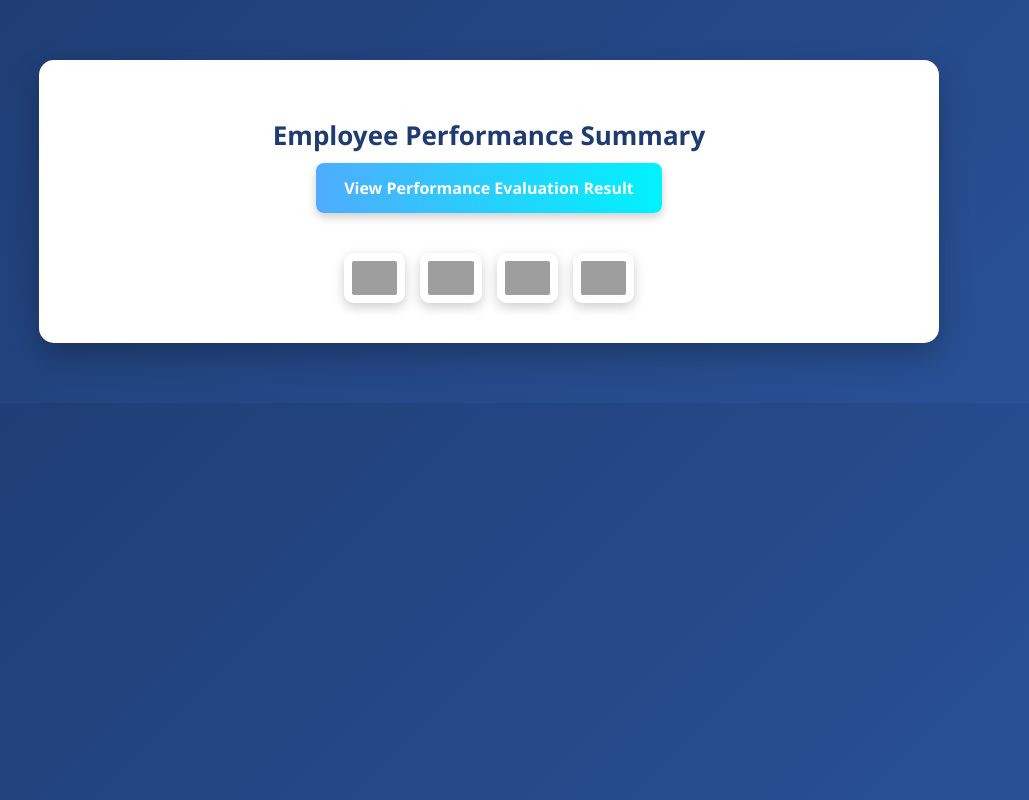
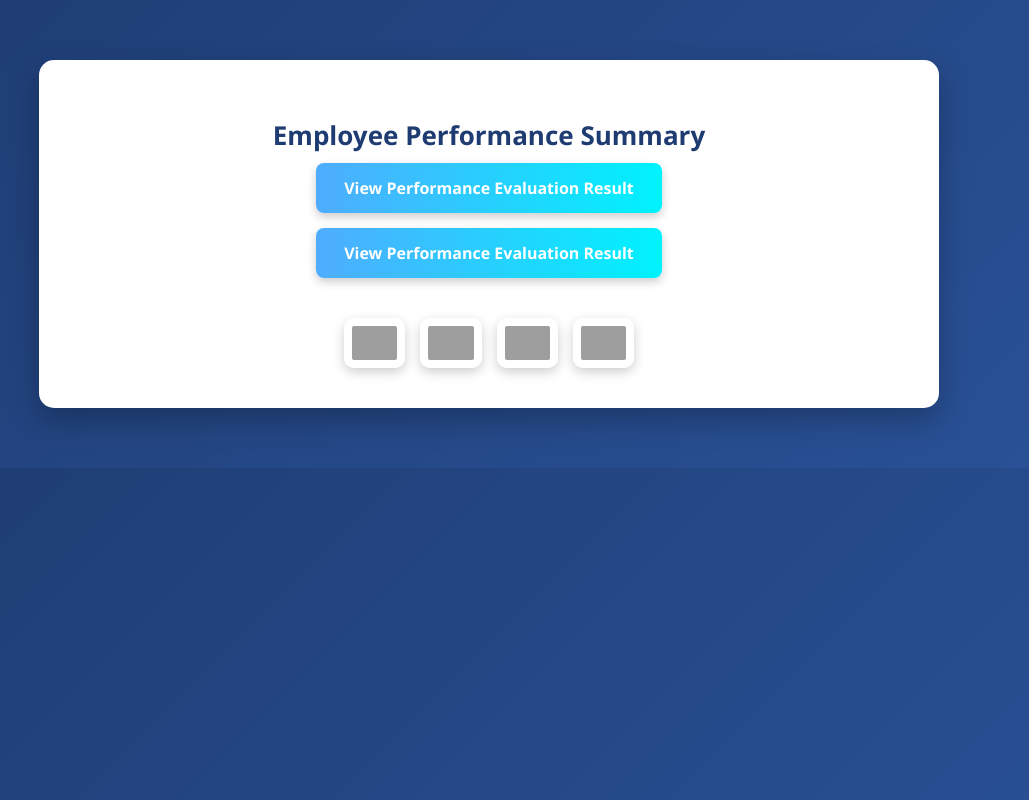
Before and after one commit to tavaero/TAV-PMS, a plain HTML site: page pms.html in a window 1280 px wide. Shown: the whole page, without its empty margins (151-1180 px from the left). Drawn offline with Linux system fonts and the light colour scheme; grey boxes are pictures that could not be loaded.

Commit message:
Update pms.html

```diff
--- a/pms.html
+++ b/pms.html
@@ -155,6 +155,9 @@
   <a id="view-button" class="download-button" href="tav://abc" onclick="openModal(); return false;">
     View Performance Evaluation Result
   </a>
+  <a id="view-button" class="download-button" href="tav://abc" return false;">
+    View Performance Evaluation Result
+  </a>
 
   <div class="steps" id="steps-section">
     <div class="step">
```
